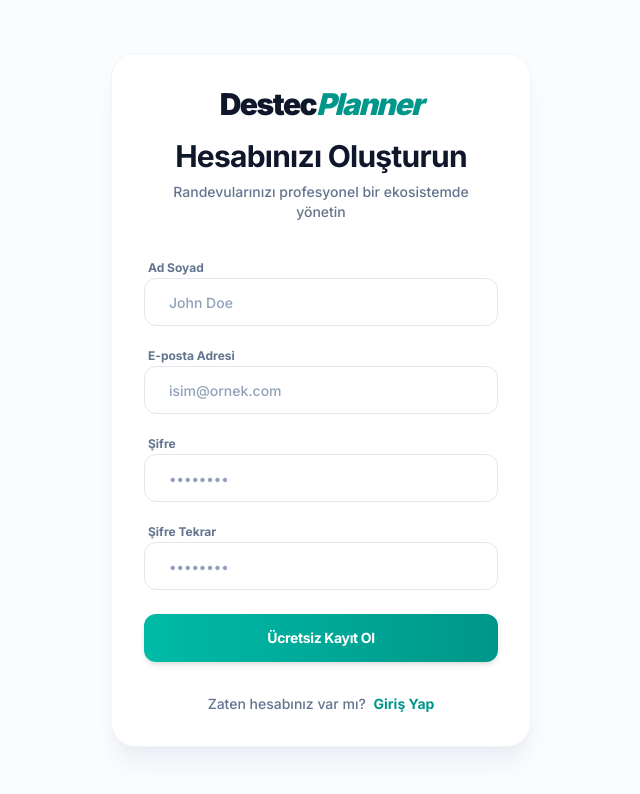
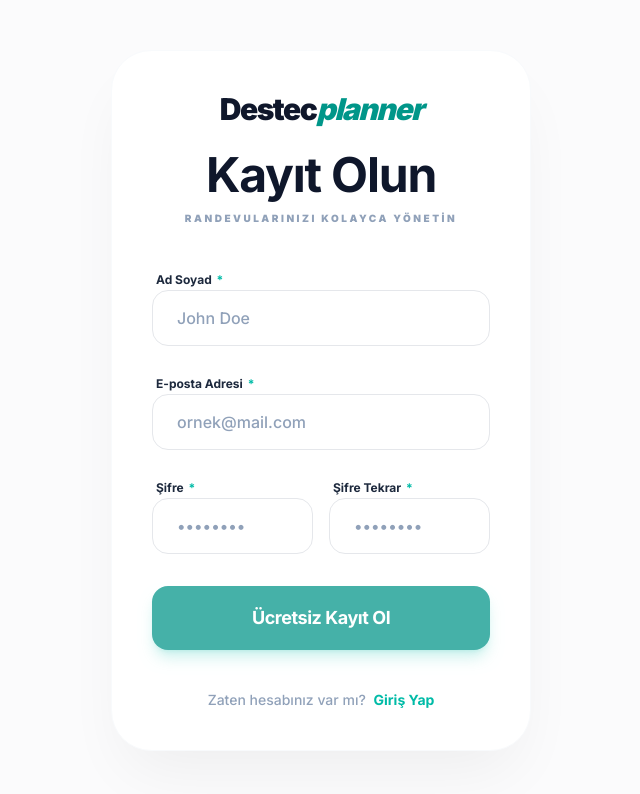
Before and after one commit to destecplanner/DestecPlanner1, a Next.js app in the folder frontend/: page /auth/register in a window 1280 px wide. Shown: the top 794 px of the page, without its empty margins (319-959 px from the left). Built offline with nearby package versions, Linux system fonts and the light colour scheme; no server answers.

Commit message:
style: exactly match auth pages to provided premium UI design

```diff
--- a/frontend/src/app/auth/layout.tsx
+++ b/frontend/src/app/auth/layout.tsx
@@ -1,7 +1,11 @@
 export default function AuthLayout({ children }: { children: React.ReactNode }) {
   return (
-    <div className="min-h-screen bg-slate-50/50 flex flex-col items-center justify-center p-4">
-      <div className="w-full max-w-[420px] bg-white rounded-3xl shadow-xl shadow-slate-200/60 p-8 border border-slate-100">
+    <div className="min-h-screen bg-[#FBFBFC] flex flex-col items-center justify-center p-6 relative overflow-hidden">
+      {/* Decorative Blur Backgrounds */}
+      <div className="absolute top-0 right-0 w-[500px] h-[500px] bg-teal-50/50 blur-[120px] -z-10 rounded-full" />
+      <div className="absolute bottom-0 left-0 w-[500px] h-[500px] bg-indigo-50/30 blur-[120px] -z-10 rounded-full" />
+
+      <div className="w-full max-w-[420px] bg-white rounded-[2.5rem] shadow-[0_32px_64px_-16px_rgba(0,0,0,0.06)] p-10 relative z-10 border border-slate-50">
         {children}
       </div>
     </div>
--- a/frontend/src/app/auth/login/page.tsx
+++ b/frontend/src/app/auth/login/page.tsx
@@ -47,53 +47,62 @@
   };
 
   return (
-    <div className="flex flex-col gap-8">
+    <div className="flex flex-col gap-10">
       {/* Logo & Header */}
-      <div className="text-center space-y-4">
+      <div className="text-center space-y-6">
         <div className="inline-flex items-center justify-center">
           <h1 className="text-3xl font-black tracking-tighter text-slate-900">
-            Destec<span className="text-teal-600 italic">Planner</span>
+            Destec<span className="text-teal-600 italic">planner</span>
           </h1>
         </div>
-        <div className="space-y-2">
-          <h2 className="text-3xl font-bold text-slate-900 tracking-tight">Tekrar Hoş Geldiniz</h2>
-          <p className="text-slate-500 text-sm font-medium">Büyümeye devam etmek için giriş yapın</p>
+        <div className="space-y-3">
+          <h2 className="text-5xl font-bold text-slate-900 tracking-tight">Hoş Geldiniz</h2>
+          <p className="text-[10px] font-black uppercase tracking-[0.25em] text-slate-400">YÖNETİM PANELİNE GİRİŞ</p>
         </div>
       </div>
 
-      <form onSubmit={handleSubmit} className="space-y-4">
-        <div className="space-y-1.5">
-          <label className="text-xs font-bold text-slate-500 ml-1">E-posta Adresi</label>
+      <form onSubmit={handleSubmit} className="space-y-6">
+        <div className="space-y-2">
+          <label className="text-xs font-bold text-slate-800 ml-1">
+            E-posta Adresi <span className="text-teal-500 ml-0.5">*</span>
+          </label>
           <Input
             type="email"
-            placeholder="isim@ornek.com"
+            placeholder="ornek@mail.com"
             value={email}
             onChange={(e) => setEmail(e.target.value)}
             required
-            className="h-12 rounded-xl border-gray-200 bg-white text-slate-900 placeholder:text-slate-400 focus:border-teal-500 focus:ring-2 focus:ring-teal-100 transition-all font-medium"
+            className="h-14 rounded-2xl border-gray-200 bg-white text-slate-900 placeholder:text-slate-400 focus:border-teal-500 focus:ring-2 focus:ring-teal-100 transition-all font-medium text-base"
           />
         </div>
 
-        <div className="space-y-1.5">
-          <div className="flex items-center justify-between px-1">
-            <label className="text-xs font-bold text-slate-500">Şifre</label>
-            <Link href="/auth/forgot-password" title="Şifremi Unuttum" className="text-xs font-bold text-teal-600 hover:text-teal-700">
-              Şifremi Unuttum
-            </Link>
-          </div>
+        <div className="space-y-2">
+          <label className="text-xs font-bold text-slate-800 ml-1">
+            Şifre <span className="text-teal-500 ml-0.5">*</span>
+          </label>
           <Input
             type="password"
             placeholder="••••••••"
             value={password}
             onChange={(e) => setPassword(e.target.value)}
             required
-            className="h-12 rounded-xl border-gray-200 bg-white text-slate-900 placeholder:text-slate-400 focus:border-teal-500 focus:ring-2 focus:ring-teal-100 transition-all font-medium"
+            className="h-14 rounded-2xl border-gray-200 bg-white text-slate-900 placeholder:text-slate-400 focus:border-teal-500 focus:ring-2 focus:ring-teal-100 transition-all font-medium text-base"
           />
         </div>
 
+        <div className="flex items-center justify-between px-1">
+          <label className="flex items-center gap-2 cursor-pointer group">
+            <input type="checkbox" className="w-4 h-4 rounded border-gray-300 text-teal-600 focus:ring-teal-500 transition-all" />
+            <span className="text-xs font-bold text-slate-500 group-hover:text-slate-700 transition-colors">Beni Hatırla</span>
+          </label>
+          <Link href="/auth/forgot-password" title="Şifremi Unuttum" className="text-xs font-bold text-slate-400 hover:text-teal-600 transition-colors">
+            Şifremi Unuttum
+          </Link>
+        </div>
+
         {error && (
-          <div className="bg-rose-50 border border-rose-100 p-3 rounded-xl">
-            <p className="text-rose-600 text-xs font-bold text-center">
+          <div className="bg-rose-50 border border-rose-100 p-4 rounded-2xl">
+            <p className="text-rose-600 text-xs font-bold text-center leading-relaxed">
               {error}
             </p>
           </div>
@@ -102,18 +111,18 @@
         <div className="pt-2">
           <Button
             type="submit"
-            className="w-full h-12 rounded-xl bg-gradient-to-r from-teal-500 to-teal-600 text-white font-bold shadow-md hover:shadow-lg transition-all active:scale-[0.98] disabled:opacity-70 border-0"
+            className="w-full h-16 rounded-2xl bg-[#45B1A8] hover:bg-[#3ca198] text-white font-bold shadow-lg shadow-teal-500/20 transition-all active:scale-[0.98] disabled:opacity-70 border-0 text-lg"
             disabled={loading}
           >
-            {loading ? 'Yükleniyor...' : 'Giriş Yap'}
+            {loading ? 'Giriş Yapılıyor...' : 'Giriş Yap'}
           </Button>
         </div>
 
         <div className="pt-4 text-center">
-          <p className="text-slate-500 text-sm font-medium">
-            Hesabınız yok mu? {' '}
-            <Link href="/auth/register" className="text-teal-600 hover:text-teal-700 font-bold ml-1">
-              Hemen Kaydol
+          <p className="text-slate-400 text-sm font-medium">
+            İşletme hesabınız yok mu? {' '}
+            <Link href="/auth/register" className="text-teal-500 hover:text-teal-600 font-bold ml-1">
+              Şimdi kayıt olun
             </Link>
           </p>
         </div>
--- a/frontend/src/app/auth/register/page.tsx
+++ b/frontend/src/app/auth/register/page.tsx
@@ -58,76 +58,86 @@
   };
 
   return (
-    <div className="flex flex-col gap-8">
+    <div className="flex flex-col gap-10">
       {/* Logo & Header */}
-      <div className="text-center space-y-4">
+      <div className="text-center space-y-6">
         <div className="inline-flex items-center justify-center">
           <h1 className="text-3xl font-black tracking-tighter text-slate-900">
-            Destec<span className="text-teal-600 italic">Planner</span>
+            Destec<span className="text-teal-600 italic">planner</span>
           </h1>
         </div>
-        <div className="space-y-2">
-          <h2 className="text-3xl font-bold text-slate-900 tracking-tight">Hesabınızı Oluşturun</h2>
-          <p className="text-slate-500 text-sm font-medium px-4">
+        <div className="space-y-3">
+          <h2 className="text-5xl font-bold text-slate-900 tracking-tight">Kayıt Olun</h2>
+          <p className="text-[10px] font-black uppercase tracking-[0.25em] text-slate-400">
             {roleFromUrl === 'owner'
-              ? 'İşletmenizi dijital dünyada premium bir seviyeye taşıyın'
-              : 'Randevularınızı profesyonel bir ekosistemde yönetin'}
+              ? 'İŞLETMENİZİ DİJİTAL DÜNYAYA TAŞIYIN'
+              : 'RANDEVULARINIZI KOLAYCA YÖNETİN'}
           </p>
         </div>
       </div>
 
-      <form onSubmit={handleSubmit} className="space-y-4">
-        <div className="space-y-1.5">
-          <label className="text-xs font-bold text-slate-500 ml-1">Ad Soyad</label>
+      <form onSubmit={handleSubmit} className="space-y-6">
+        <div className="space-y-2">
+          <label className="text-xs font-bold text-slate-800 ml-1">
+            Ad Soyad <span className="text-teal-500 ml-0.5">*</span>
+          </label>
           <Input
             type="text"
             placeholder="John Doe"
             value={name}
             onChange={(e) => setName(e.target.value)}
             required
-            className="h-12 rounded-xl border-gray-200 bg-white text-slate-900 placeholder:text-slate-400 focus:border-teal-500 focus:ring-2 focus:ring-teal-100 transition-all font-medium"
+            className="h-14 rounded-2xl border-gray-200 bg-white text-slate-900 placeholder:text-slate-400 focus:border-teal-500 focus:ring-2 focus:ring-teal-100 transition-all font-medium text-base"
           />
         </div>
 
-        <div className="space-y-1.5">
-          <label className="text-xs font-bold text-slate-500 ml-1">E-posta Adresi</label>
+        <div className="space-y-2">
+          <label className="text-xs font-bold text-slate-800 ml-1">
+            E-posta Adresi <span className="text-teal-500 ml-0.5">*</span>
+          </label>
           <Input
             type="email"
-            placeholder="isim@ornek.com"
+            placeholder="ornek@mail.com"
             value={email}
             onChange={(e) => setEmail(e.target.value)}
             required
-            className="h-12 rounded-xl border-gray-200 bg-white text-slate-900 placeholder:text-slate-400 focus:border-teal-500 focus:ring-2 focus:ring-teal-100 transition-all font-medium"
+            className="h-14 rounded-2xl border-gray-200 bg-white text-slate-900 placeholder:text-slate-400 focus:border-teal-500 focus:ring-2 focus:ring-teal-100 transition-all font-medium text-base"
           />
         </div>
 
-        <div className="space-y-1.5">
-          <label className="text-xs font-bold text-slate-500 ml-1">Şifre</label>
+        <div className="grid grid-cols-1 md:grid-cols-2 gap-4">
+          <div className="space-y-2">
+            <label className="text-xs font-bold text-slate-800 ml-1">
+              Şifre <span className="text-teal-500 ml-0.5">*</span>
+            </label>
             <Input
               type="password"
               placeholder="••••••••"
               value={password}
               onChange={(e) => setPassword(e.target.value)}
               required
-            className="h-12 rounded-xl border-gray-200 bg-white text-slate-900 placeholder:text-slate-400 focus:border-teal-500 focus:ring-2 focus:ring-teal-100 transition-all font-medium"
+              className="h-14 rounded-2xl border-gray-200 bg-white text-slate-900 placeholder:text-slate-400 focus:border-teal-500 focus:ring-2 focus:ring-teal-100 transition-all font-medium text-base"
             />
           </div>
 
-        <div className="space-y-1.5">
-          <label className="text-xs font-bold text-slate-500 ml-1">Şifre Tekrar</label>
+          <div className="space-y-2">
+            <label className="text-xs font-bold text-slate-800 ml-1">
+              Şifre Tekrar <span className="text-teal-500 ml-0.5">*</span>
+            </label>
             <Input
               type="password"
               placeholder="••••••••"
               value={passwordConfirmation}
               onChange={(e) => setPasswordConfirmation(e.target.value)}
               required
-            className="h-12 rounded-xl border-gray-200 bg-white text-slate-900 placeholder:text-slate-400 focus:border-teal-500 focus:ring-2 focus:ring-teal-100 transition-all font-medium"
+              className="h-14 rounded-2xl border-gray-200 bg-white text-slate-900 placeholder:text-slate-400 focus:border-teal-500 focus:ring-2 focus:ring-teal-100 transition-all font-medium text-base"
             />
+          </div>
         </div>
 
         {error && (
-          <div className="bg-rose-50 border border-rose-100 p-3 rounded-xl">
-            <p className="text-rose-600 text-xs font-bold text-center">
+          <div className="bg-rose-50 border border-rose-100 p-4 rounded-2xl">
+            <p className="text-rose-600 text-xs font-bold text-center leading-relaxed">
               {error}
             </p>
           </div>
@@ -136,7 +146,7 @@
         <div className="pt-2">
           <Button
             type="submit"
-            className="w-full h-12 rounded-xl bg-gradient-to-r from-teal-500 to-teal-600 text-white font-bold shadow-md hover:shadow-lg transition-all active:scale-[0.98] disabled:opacity-70 border-0"
+            className="w-full h-16 rounded-2xl bg-[#45B1A8] hover:bg-[#3ca198] text-white font-bold shadow-lg shadow-teal-500/20 transition-all active:scale-[0.98] disabled:opacity-70 border-0 text-lg"
             disabled={loading}
           >
             {loading ? 'Kaydediliyor...' : 'Ücretsiz Kayıt Ol'}
@@ -144,9 +154,9 @@
         </div>
 
         <div className="pt-4 text-center">
-          <p className="text-slate-500 text-sm font-medium">
+          <p className="text-slate-400 text-sm font-medium">
             Zaten hesabınız var mı? {' '}
-            <Link href="/auth/login" className="text-teal-600 hover:text-teal-700 font-bold ml-1">
+            <Link href="/auth/login" className="text-teal-500 hover:text-teal-600 font-bold ml-1">
               Giriş Yap
             </Link>
           </p>
```
Lines whose indentation alone changed are shown as unchanged.
